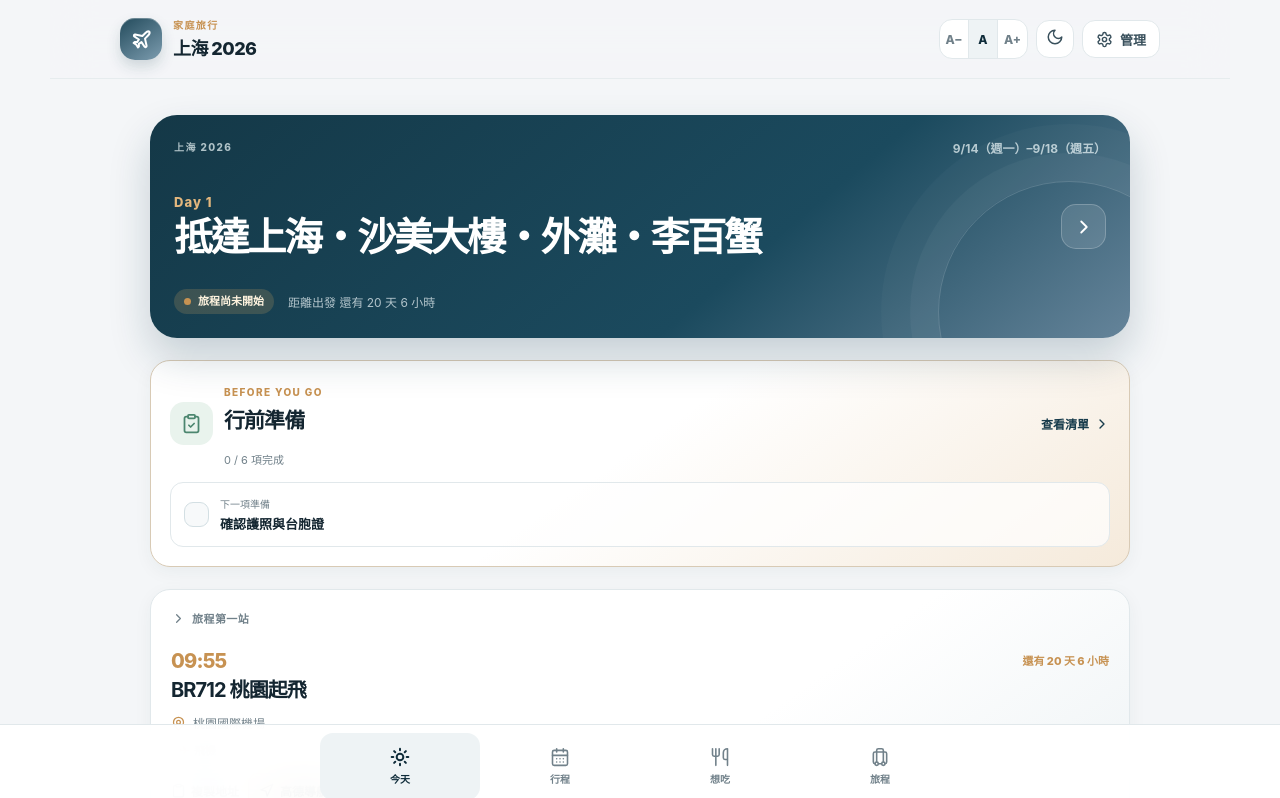
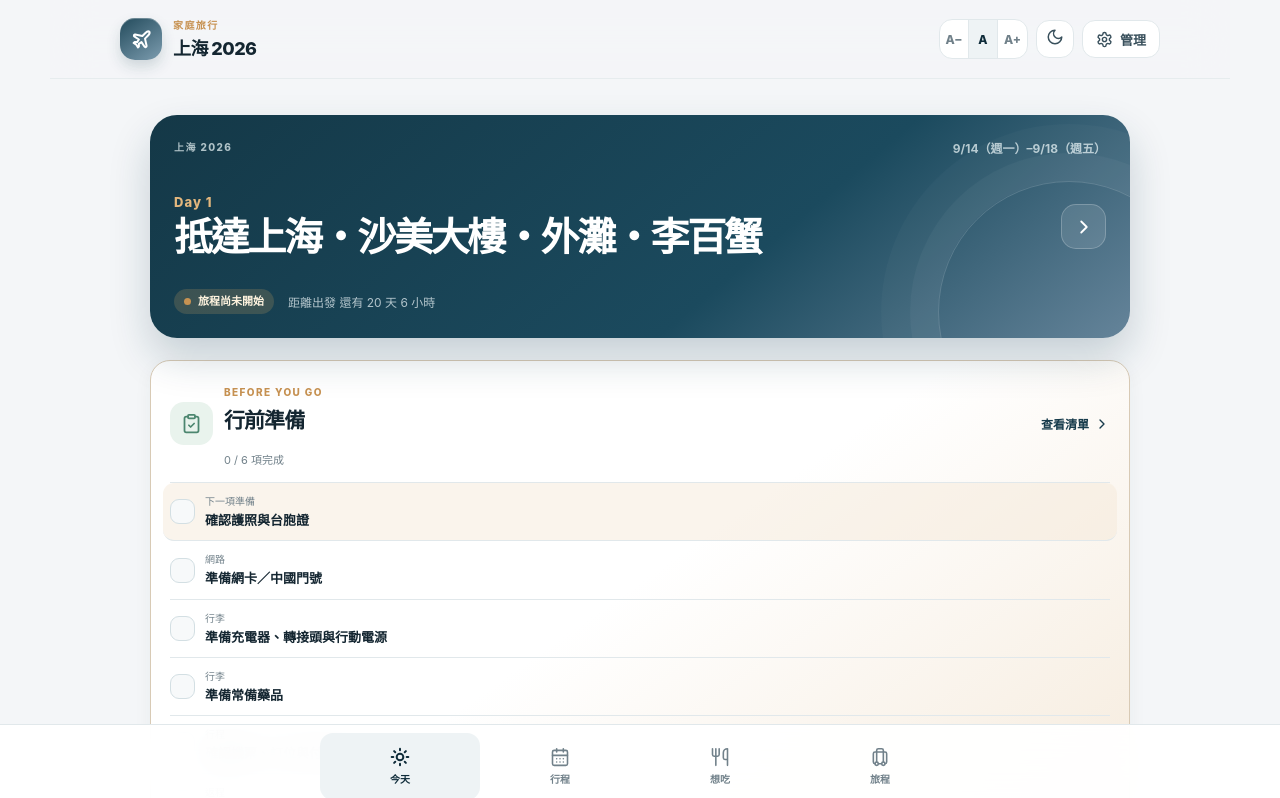
Before and after one commit to mike41907/shanghai-2026-family-trip, a React (Vite) app: page / in a window 1280 px wide. Shown: the top 798 px of the page. Built offline with nearby package versions, Linux system fonts and the light colour scheme.

Commit message:
fix: show all pre-trip tasks on home

```diff
--- a/src/App.tsx
+++ b/src/App.tsx
@@ -921,9 +921,19 @@ function PreTripPreparationCard({
   return (
     <section className="pretrip-card">
       <div className="pretrip-header"><div className="pretrip-title"><div className="info-card-icon task-icon"><ClipboardCheck size={21} /></div><div><span className="eyebrow">BEFORE YOU GO</span><h2>行前準備</h2><p>{completed} / {tasks.length} 項完成</p></div></div><button className="text-button" onClick={onGoToTrip}>{managerMode ? <Pencil size={15} /> : null}{managerMode ? "編輯清單" : "查看清單"} <ChevronRight size={16} /></button></div>
-      {nextTask ? (
-        <div className="pretrip-next"><button className="task-check" aria-label={managerMode ? `標記完成：${nextTask.title}` : nextTask.title} disabled={!managerMode} onClick={() => managerMode && onToggleTask(nextTask.id)} /><div><span>下一項準備</span><strong>{nextTask.title}</strong></div>{managerMode && <span className="pretrip-hint">點擊圓圈完成</span>}</div>
+      {tasks.length > 0 ? (
+        <div className="pretrip-task-list">
+          {tasks.map((task) => (
+            <div className={`pretrip-task-row ${task.completed ? "is-complete" : ""} ${nextTask?.id === task.id ? "is-next" : ""}`} key={task.id}>
+              <button className="task-check" aria-label={managerMode ? `${task.completed ? "取消完成" : "標記完成"}：${task.title}` : task.title} aria-pressed={task.completed} disabled={!managerMode} onClick={() => managerMode && onToggleTask(task.id)}>{task.completed && <Check size={16} />}</button>
+              <div className="pretrip-task-copy"><span>{nextTask?.id === task.id ? "下一項準備" : task.category}</span><strong>{task.title}</strong>{task.notes && <small>{task.notes}</small>}</div>
+            </div>
+          ))}
+        </div>
       ) : (
+        <div className="pretrip-empty">尚未建立行前準備任務。</div>
+      )}
+      {tasks.length > 0 && !nextTask && (
         <div className="pretrip-complete"><CircleCheck size={20} /><strong>行前準備已全部完成</strong><span>可以安心等待出發。</span></div>
       )}
     </section>
--- a/src/styles.css
+++ b/src/styles.css
@@ -2232,6 +2232,64 @@ code {
   flex: 0 0 auto;
 }
 
+.pretrip-task-list {
+  display: grid;
+  border-top: 1px solid var(--line);
+}
+
+.pretrip-task-row {
+  display: flex;
+  min-width: 0;
+  align-items: center;
+  gap: 10px;
+  padding: 11px 0;
+  border-bottom: 1px solid var(--line);
+}
+
+.pretrip-task-row.is-next {
+  margin-inline: -7px;
+  padding-inline: 7px;
+  border-radius: 11px;
+  background: color-mix(in srgb, var(--accent-soft) 52%, transparent);
+}
+
+.pretrip-task-copy {
+  display: grid;
+  min-width: 0;
+  flex: 1;
+  gap: 3px;
+}
+
+.pretrip-task-copy span,
+.pretrip-task-copy small {
+  overflow: hidden;
+  color: var(--muted);
+  font-size: 10px;
+  line-height: 1.4;
+  text-overflow: ellipsis;
+  white-space: nowrap;
+}
+
+.pretrip-task-copy strong {
+  overflow: hidden;
+  color: var(--ink);
+  font-size: 13px;
+  line-height: 1.4;
+  text-overflow: ellipsis;
+  white-space: nowrap;
+}
+
+.pretrip-task-row.is-complete .pretrip-task-copy strong {
+  color: var(--muted);
+  text-decoration: line-through;
+}
+
+.pretrip-empty {
+  padding: 13px 0;
+  color: var(--muted);
+  font-size: 12px;
+}
+
 .pretrip-complete {
   gap: 8px;
   padding: 14px;
```
